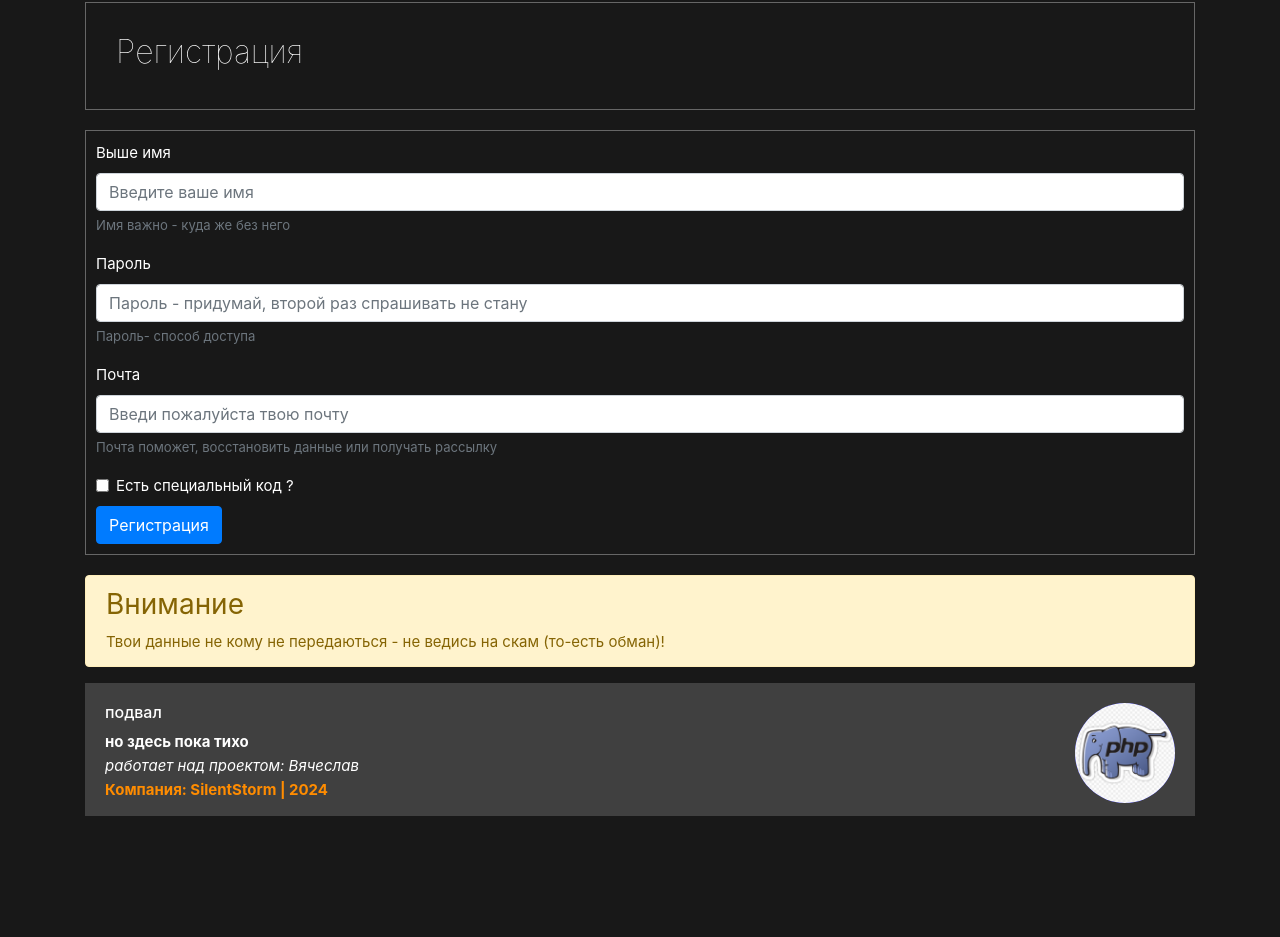
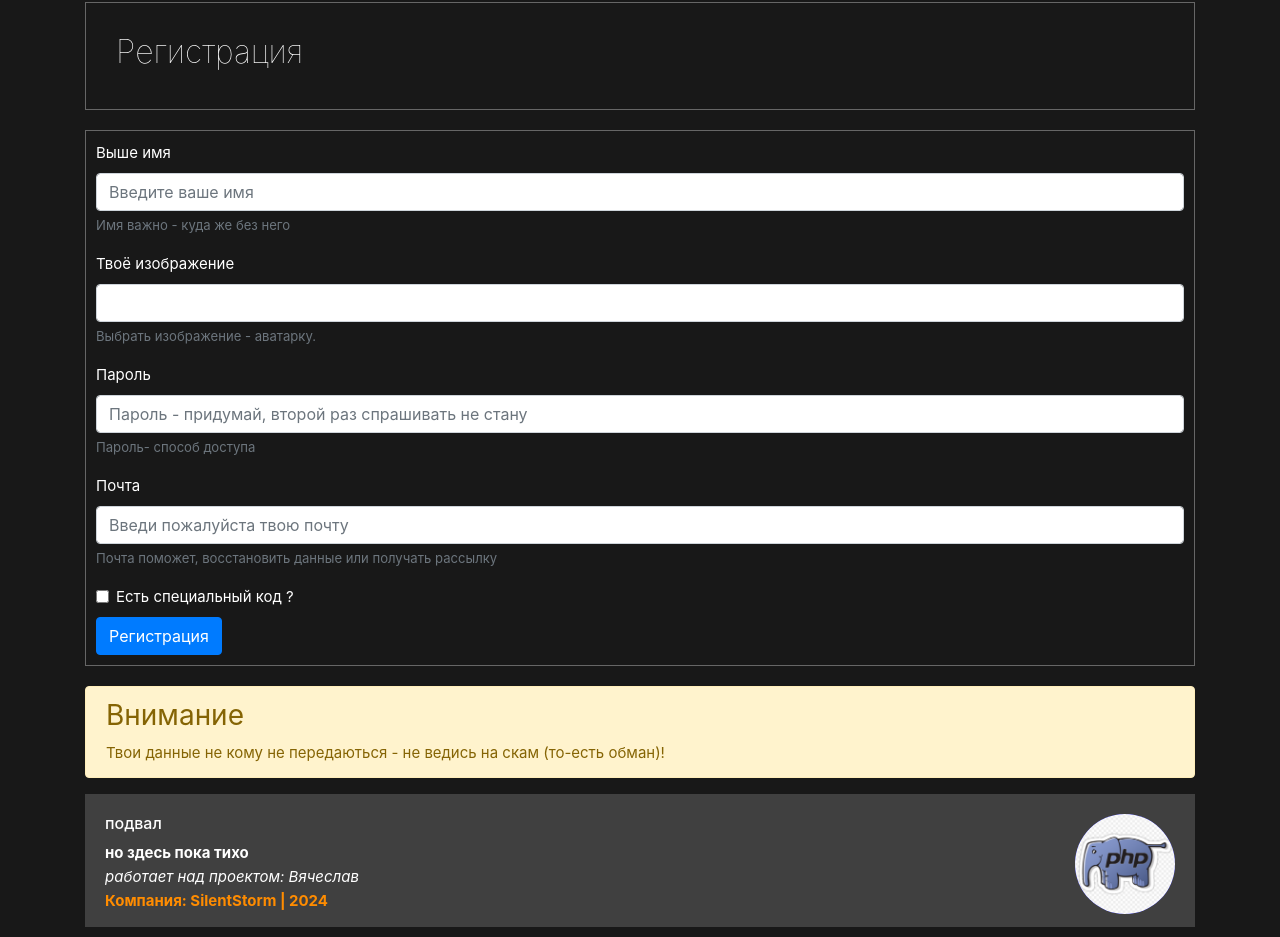
Before and after one commit to Viacheslav1998/quickduck, a Vue app in the folder public/vue-app/: page /form in a window 1280 px wide. Shown: the part 816-1753 px from the top of the page. Before the commit the page ends 1642 px from the top, so only its background shows below. Built offline with nearby package versions, Linux system fonts and the light colour scheme.

Commit message:
feat: preparing form person

```diff
--- a/public/vue-app/src/views/FormView.vue
+++ b/public/vue-app/src/views/FormView.vue
@@ -4,18 +4,28 @@ import { defineComponent , ref } from "vue";
 export default defineComponent({
   name: "FormView",
   setup() {
+    // checkbox
     const special = ref(false);
+
+    // person-form
     const name = ref('');
-    // form elems must have а не по отдельности
-    // const form = new FormData();
+    const email = ref('');
+    const password = ref('');
+    const imagen = ref('');
 
+    // test get data
     const f1 = () => {
       console.log(special.value);
       console.log(name.value);
     }
 
+    const createPerson = async () => {
+
+    }
+
     return {
       special,
+      createPerson,
       f1,
       name
     };
@@ -29,10 +39,16 @@ export default defineComponent({
       <h2>Регистрация</h2>
     </div>
     <div class="custom-form">
+      <form @submit.prevent="createPerson">
         <div class="form-group">
           <label for="name">Выше имя</label>
-        <input v-model="name" type="name" class="form-control" id="name" aria-describedby="name" placeholder="Введите ваше имя">
+          <input v-model="name" type="text" class="form-control" id="name" aria-describedby="name" placeholder="Введите ваше имя">
           <small id="name" class="form-text text-muted">Имя важно - куда же без него</small>
+        </div>
+        <div class="form-group">
+          <label for="name">Твоё изображение</label>
+          <input type="imagen" class="form-control" id="imagen" aria-describedby="imagen">
+          <small id="imagen" class="form-text text-muted">Выбрать изображение - аватарку.</small>
         </div>
         <div class="form-group">
           <label for="password">Пароль</label>
@@ -56,10 +72,11 @@ export default defineComponent({
         </div>
         <div class="form-group" v-if="special">
           <label for="special">спец код</label>
-        <input type="special" class="form-control" id="special" placeholder="специальный код">
+          <input type="text" class="form-control" id="special" placeholder="специальный код">
           <small id="special" class="form-text text-muted">Если тебе дали специальный код - пиши его сюда</small>
         </div>
-      <button type="submit" @click="f1" class="btn btn-primary">Регистрация</button>
+        <button type="submit" class="btn btn-primary">Регистрация</button>
+      </form>
     </div>
 
     <div class="alert alert-warning" role="alert">
```
Lines whose indentation alone changed are shown as unchanged.
